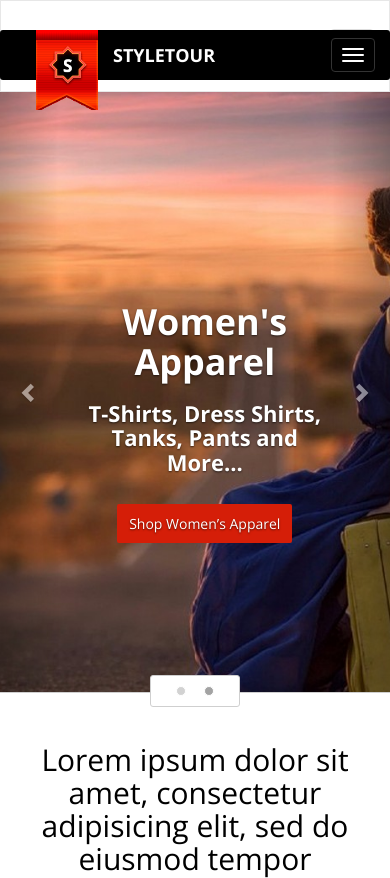
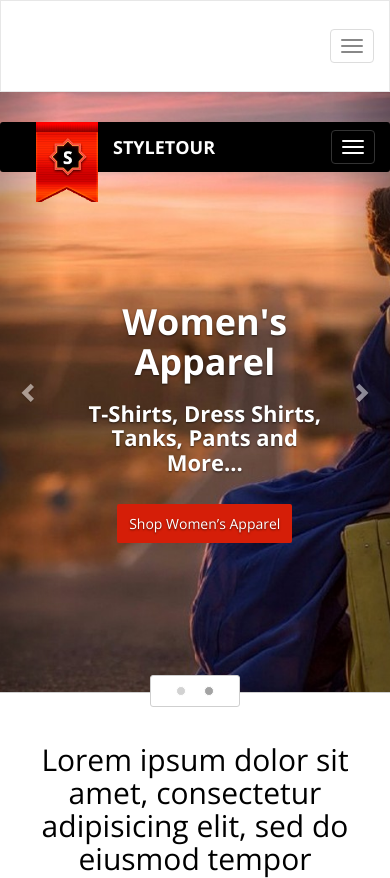
Before and after one commit to astonevart/styletour, a plain HTML site: page index.html in a window 390 px wide. Shown: the top 878 px of the page. Drawn offline with nearby package versions, Linux system fonts and the light colour scheme; files whose address does not match are found by name.

Commit message:
+navfixed

```diff
--- a/css/style.css
+++ b/css/style.css
@@ -549,11 +549,6 @@ h3 {
     .product{
         margin-bottom: 10px;
     }
-    .main-menu{
-        position: fixed;
-    }
-
-
 }
 @media screen and (max-width : 767px) {
 	.menu-top .navbar-nav > li > a:hover{
```
